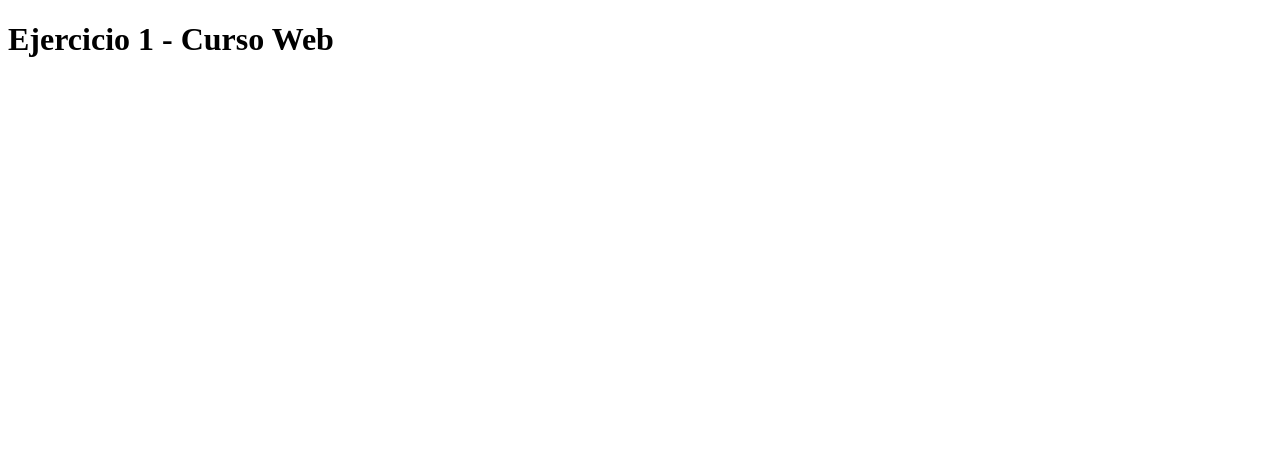
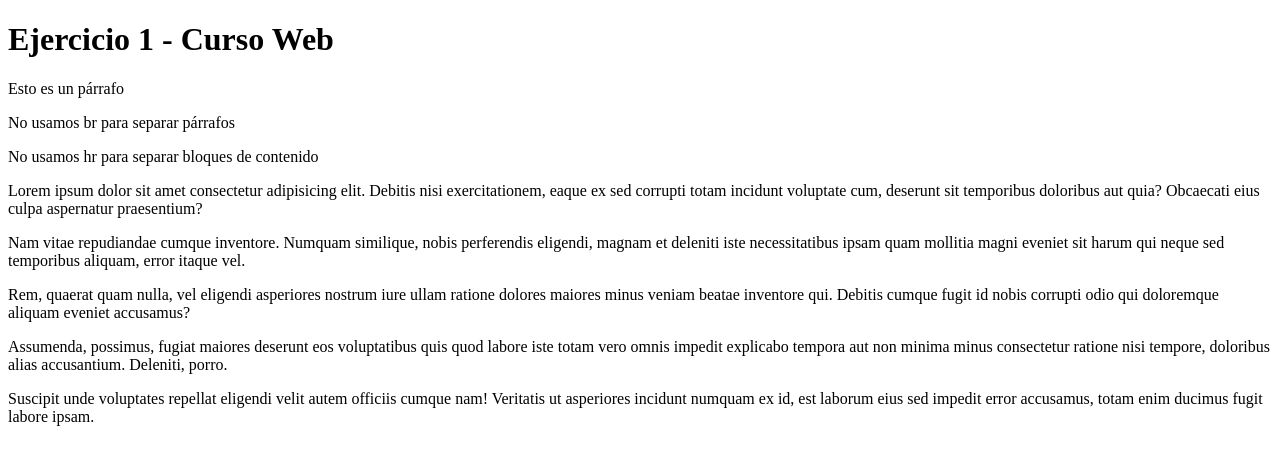
Before and after one commit to almucc7/web.sample, a website: page index.html in a window 1280 px wide. Drawn offline with Linux system fonts and the light colour scheme.

Commit message:
Add paragraphs to index

```diff
--- a/index.html
+++ b/index.html
@@ -8,6 +8,15 @@
 </head>
 <body>
   <h1>Ejercicio 1 - Curso Web</h1>
+  <p>Esto es un párrafo</p>
+  <p>No usamos br para separar párrafos</p>
+  <p>No usamos hr para separar bloques de contenido</p>
+
+  <p>Lorem ipsum dolor sit amet consectetur adipisicing elit. Debitis nisi exercitationem, eaque ex sed corrupti totam incidunt voluptate cum, deserunt sit temporibus doloribus aut quia? Obcaecati eius culpa aspernatur praesentium?</p>
+  <p>Nam vitae repudiandae cumque inventore. Numquam similique, nobis perferendis eligendi, magnam et deleniti iste necessitatibus ipsam quam mollitia magni eveniet sit harum qui neque sed temporibus aliquam, error itaque vel.</p>
+  <p>Rem, quaerat quam nulla, vel eligendi asperiores nostrum iure ullam ratione dolores maiores minus veniam beatae inventore qui. Debitis cumque fugit id nobis corrupti odio qui doloremque aliquam eveniet accusamus?</p>
+  <p>Assumenda, possimus, fugiat maiores deserunt eos voluptatibus quis quod labore iste totam vero omnis impedit explicabo tempora aut non minima minus consectetur ratione nisi tempore, doloribus alias accusantium. Deleniti, porro.</p>
+  <p>Suscipit unde voluptates repellat eligendi velit autem officiis cumque nam! Veritatis ut asperiores incidunt numquam ex id, est laborum eius sed impedit error accusamus, totam enim ducimus fugit labore ipsam.</p>
 
 </body>
 </html>
```
